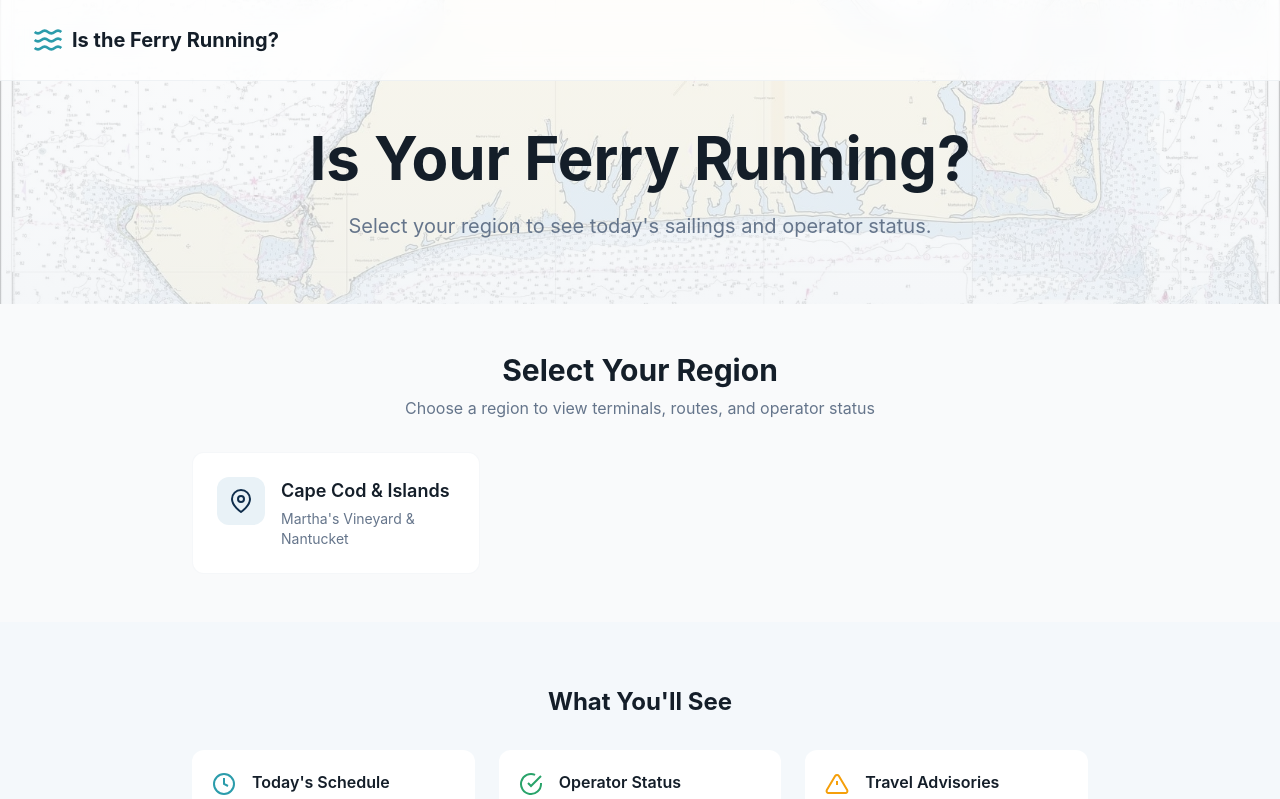
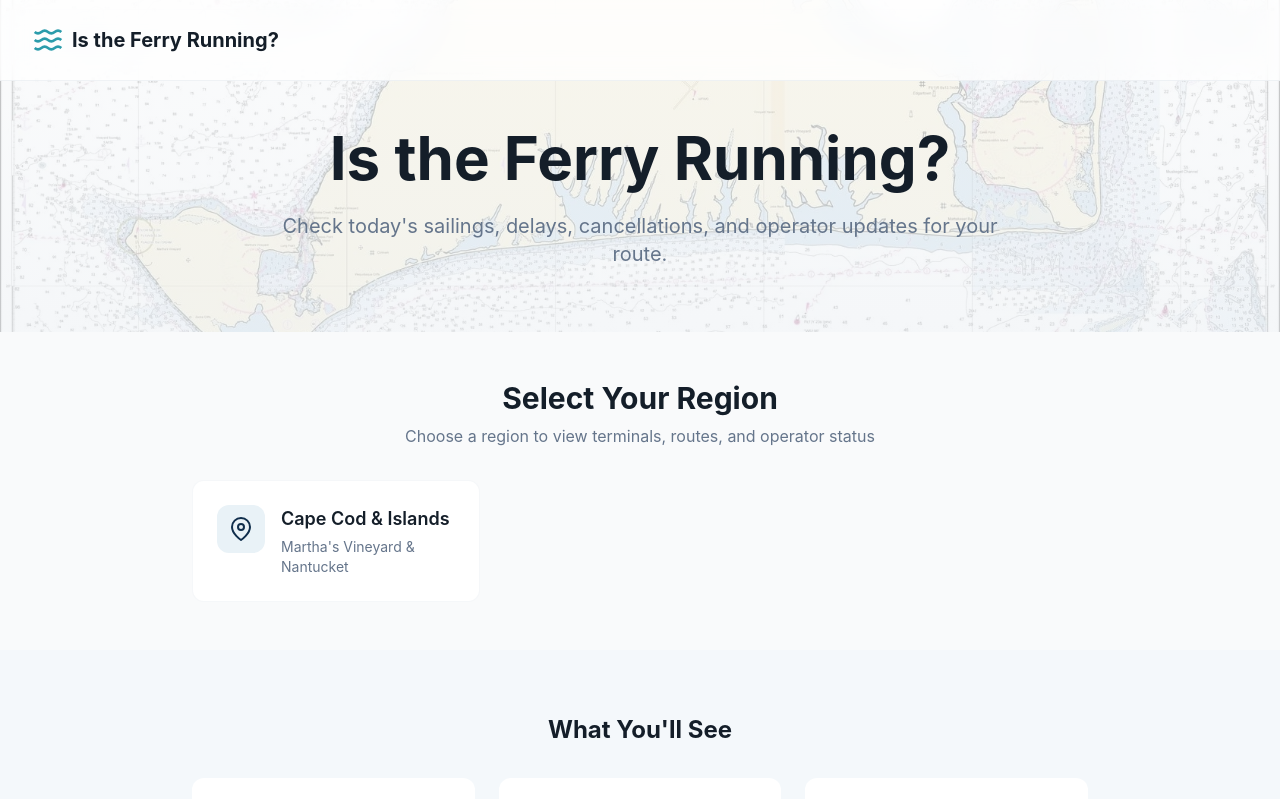
Before and after one commit to MrBurnsDev/ferry-forecast, a Next.js app: page / in a window 1280 px wide. Shown: the top 799 px of the page. Built offline with nearby package versions, Linux system fonts and the light colour scheme.

Commit message:
Update hero headline and subheading

```diff
--- a/src/app/page.tsx
+++ b/src/app/page.tsx
@@ -85,11 +85,11 @@ export default function Home() {
         <div className="container mx-auto px-4 lg:px-8 relative">
           <div className="max-w-3xl mx-auto text-center">
             <h1 className="text-4xl md:text-5xl lg:text-6xl font-bold text-foreground mb-6 leading-tight">
-              Is Your Ferry Running?
+              Is the Ferry Running?
             </h1>
 
             <p className="text-lg lg:text-xl text-muted-foreground mb-4 leading-relaxed">
-              Select your region to see today&apos;s sailings and operator status.
+              Check today&apos;s sailings, delays, cancellations, and operator updates for your route.
             </p>
           </div>
         </div>
```
